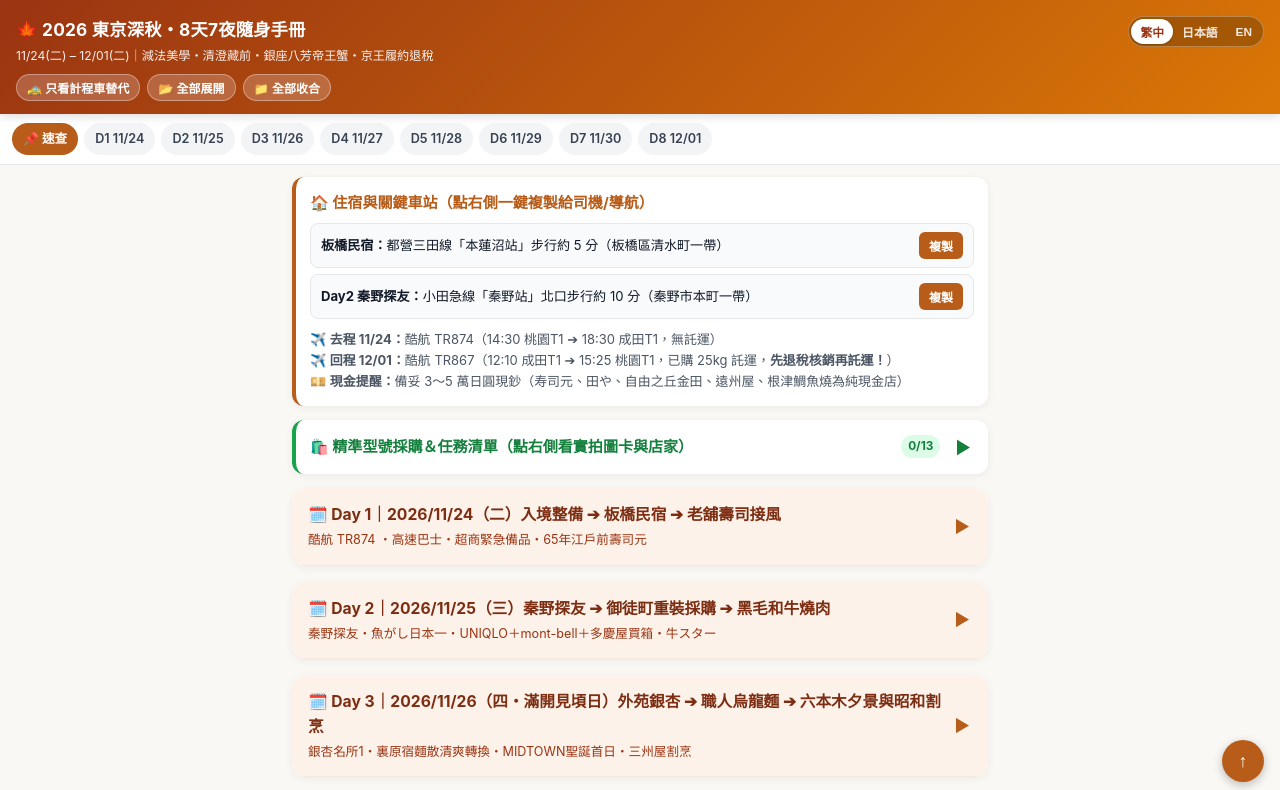
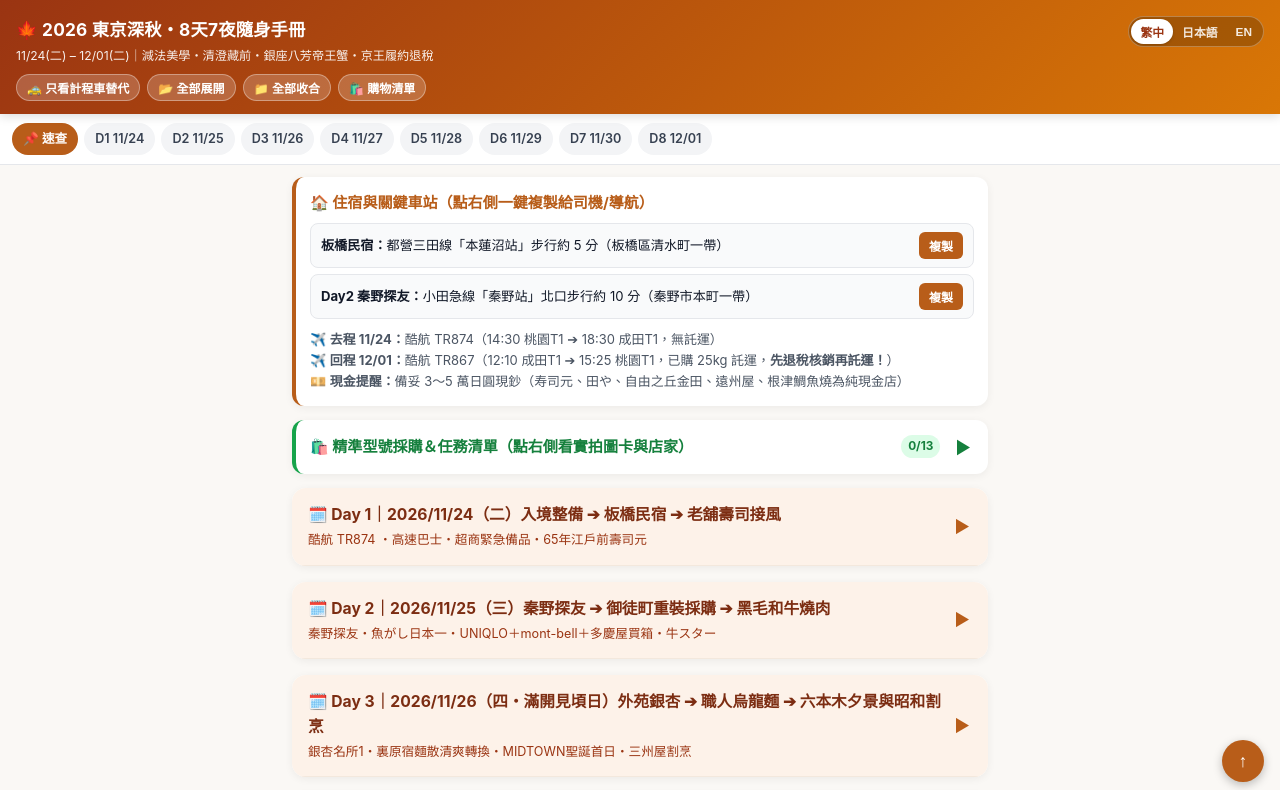
Before and after one commit to hellojefff/tokyo-2026, a plain HTML site: page index.html in a window 1280 px wide. Shown: the top 790 px of the page. Drawn offline with Linux system fonts and the light colour scheme.

Commit message:
Add files via upload

```diff
--- a/index.html
+++ b/index.html
@@ -3,7 +3,7 @@
 <head>
 <meta charset="UTF-8">
 <meta name="viewport" content="width=device-width, initial-scale=1.0, maximum-scale=5.0">
-<title>🍁 2026 東京深秋・8天7夜隨身手冊 (v16 最終定案版)</title>
+<title>🍁 2026 東京深秋・8天7夜隨身手冊 (v17 最終定案版)</title>
 <meta name="theme-color" content="#9a3412">
 <meta name="mobile-web-app-capable" content="yes">
 <meta name="apple-mobile-web-app-capable" content="yes">
@@ -241,6 +241,7 @@
     justify-content: space-between;
     gap: 8px;
   }
+  .checklist-card { scroll-margin-top: 148px; }
   .checklist-card.collapsed .checklist-header { margin-bottom: 0; }
   .checklist-card.collapsed .checklist-body { display: none; }
   .checklist-card .toggle-icon { color: #15803d; flex-shrink: 0; }
@@ -540,6 +541,7 @@
     <button class="btn-pill" id="btnTaxiFilter" onclick="toggleTaxiOnly()">🚕 只看計程車替代</button>
     <button class="btn-pill" id="btnExpandAll" onclick="toggleAllDays(false)">📂 全部展開</button>
     <button class="btn-pill" id="btnCollapseAll" onclick="toggleAllDays(true)">📁 全部收合</button>
+    <button class="btn-pill" id="btnShoppingList" onclick="openShoppingList()">🛍️ 購物清單</button>
   </div>
 </header>
 
@@ -608,13 +610,14 @@
 
   const I18N = {
     zh: {
-      pageTitle: "🍁 2026 東京深秋・8天7夜隨身手冊 (v16 最終定案版)",
+      pageTitle: "🍁 2026 東京深秋・8天7夜隨身手冊 (v17 最終定案版)",
       offline: "📴 目前為離線模式（已從手機快取載入完整行程與車站導航）",
       title: "🍁 2026 東京深秋・8天7夜隨身手冊",
       subtitle: "11/24(二) – 12/01(二)｜減法美學・清澄藏前・銀座八芳帝王蟹・京王履約退稅",
       taxiBtn: "🚕 只看計程車替代",
       expandBtn: "📂 全部展開",
       collapseBtn: "📁 全部收合",
+      shopBtn: "🛍️ 購物清單",
       navInfo: "📌 速查",
       copyBtn: "複製",
       copiedBtn: "已複製 ✓",
@@ -751,13 +754,14 @@
       ]
     },
     ja: {
-      pageTitle: "🍁 2026 東京晩秋・7泊8日モバイル旅のしおり (v16 最終定案版)",
+      pageTitle: "🍁 2026 東京晩秋・7泊8日モバイル旅のしおり (v17 最終定案版)",
       offline: "📴 オフラインモード中（端末キャッシュから全日程・駅ナビを表示しています）",
       title: "🍁 2026 東京晩秋・7泊8日旅のしおり",
       subtitle: "11/24(火) – 12/01(火)｜引き算の美学・九品仏の禅・蔵前リバーサイド・丸の内〜銀座",
       taxiBtn: "🚕 タクシー移動のみ",
       expandBtn: "📂 すべて展開",
       collapseBtn: "📁 すべて折りたたむ",
+      shopBtn: "🛍️ 買い物リスト",
       navInfo: "📌 基本情報",
       copyBtn: "コピー",
       copiedBtn: "コピー完了 ✓",
@@ -894,13 +898,14 @@
       ]
     },
     en: {
-      pageTitle: "🍁 2026 Autumn in Tokyo・8D7N Mobile Field Guide (v16 Final)",
+      pageTitle: "🍁 2026 Autumn in Tokyo・8D7N Mobile Field Guide (v17 Final)",
       offline: "📴 Offline Mode Active (Full itinerary & station maps loaded from device cache)",
       title: "🍁 2026 Autumn in Tokyo・8D7N Guide",
       subtitle: "Nov 24 (Tue) – Dec 01 (Tue)｜Minimalist Aesthetics・Kuhonbutsu・Kuramae・Marunouchi to Ginza",
       taxiBtn: "🚕 Taxi Alternatives Only",
       expandBtn: "📂 Expand All",
       collapseBtn: "📁 Collapse All",
+      shopBtn: "🛍️ Shopping List",
       navInfo: "📌 Quick Info",
       copyBtn: "Copy",
       copiedBtn: "Copied ✓",
@@ -1374,6 +1379,7 @@
     document.getElementById('btnTaxiFilter').textContent = t.taxiBtn;
     document.getElementById('btnExpandAll').textContent = t.expandBtn;
     document.getElementById('btnCollapseAll').textContent = t.collapseBtn;
+    document.getElementById('btnShoppingList').textContent = t.shopBtn;
     document.getElementById('navInfo').textContent = t.navInfo;
 
     renderContent();
@@ -1490,6 +1496,14 @@
     try { localStorage.setItem('tokyo2026_checklist_collapsed', collapsed ? '1' : '0'); } catch (e) {}
   }
 
+  function openShoppingList() {
+    const card = document.getElementById('checklistCard');
+    if (!card) return;
+    card.classList.remove('collapsed');
+    try { localStorage.setItem('tokyo2026_checklist_collapsed', '0'); } catch (e) {}
+    card.scrollIntoView({ behavior: 'smooth', block: 'start' });
+  }
+
   function copyAddr(btn, text) {
     const t = I18N[currentLang];
     navigator.clipboard.writeText(text).then(() => {
--- a/sw.js
+++ b/sw.js
@@ -1,4 +1,4 @@
-const CACHE_NAME = 'tokyo-2026-pwa-v16';
+const CACHE_NAME = 'tokyo-2026-pwa-v17';
 const ASSETS = [
   './index.html',
   './manifest.json',
```
